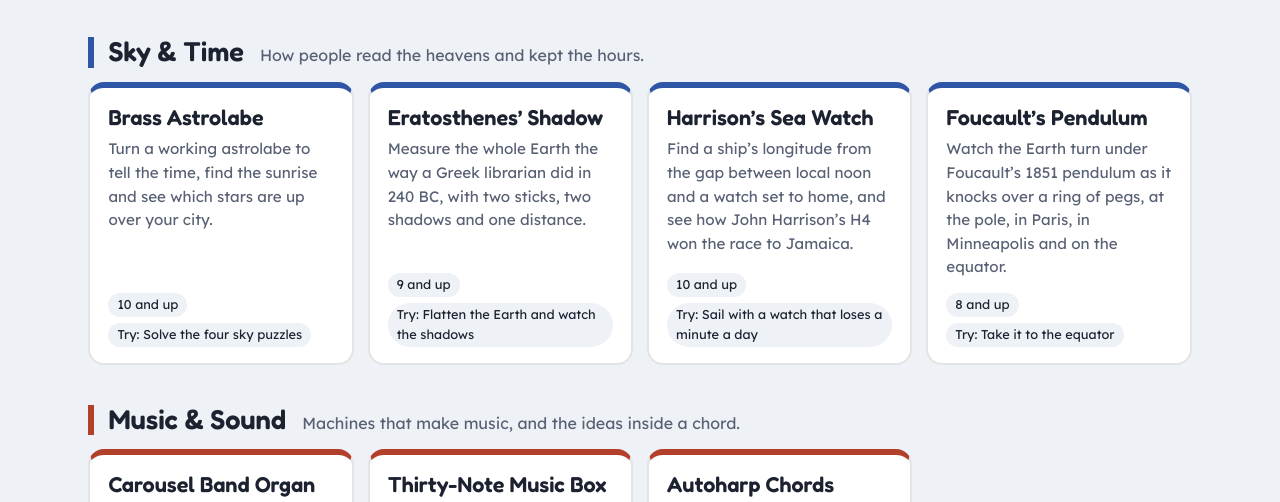
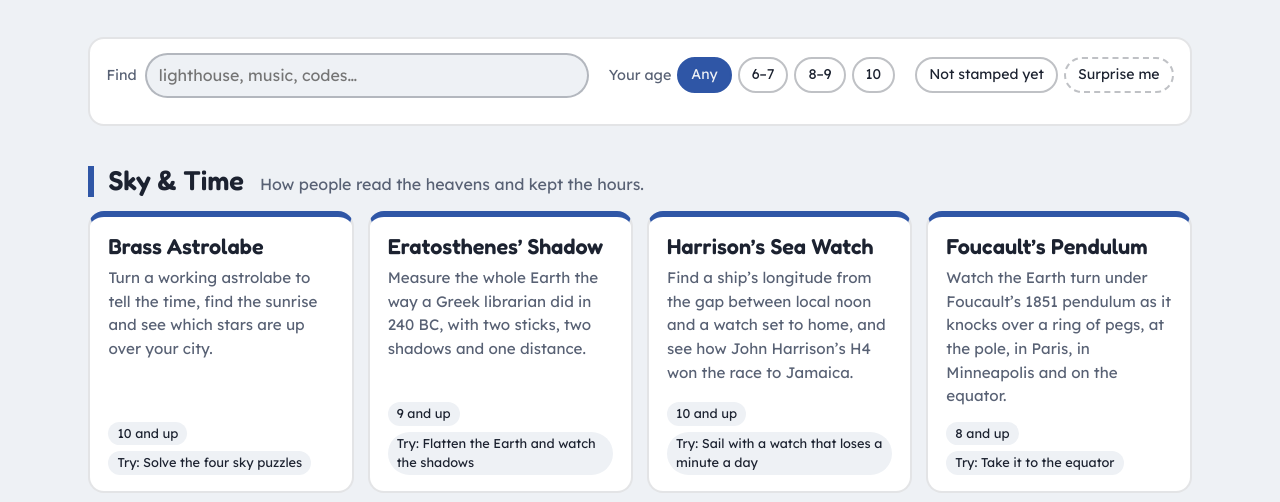
Before and after one commit to benethcopilot/museum-of-working-things, a plain HTML site: page index.html in a window 1280 px wide. Shown: the part 281-783 px from the top of the page. Drawn offline with Linux system fonts and the light colour scheme.

Commit message:
Add a finder to the lobby
Search by words, filter by the visitor's age (remembered in this browser), show only exhibits not yet stamped, or let 'Surprise me' pick an unstamped exhibit. Halls with no matches hide; planned cards hide while filtering.

Co-Authored-By: Claude Opus 5.5 <noreply@anthropic.com>

Claude-Session: https://claude.ai/code/session_01YBtwJGHEEjkj1RnLMcnQ6B

```diff
--- a/index.html
+++ b/index.html
@@ -89,6 +89,17 @@ a.card:hover { transform: translateY(-3px); border-color: var(--hall); }
 .card.soon { border-style: dashed; border-top-style: solid; opacity: 0.72; }
 .card.soon .meta span { font-style: italic; }
 .note { margin: 0; color: var(--muted); }
+.finder { display: flex; flex-wrap: wrap; gap: 12px 20px; align-items: center; padding: 14px 16px; border-radius: 16px; background: var(--card); border: 2px solid var(--line); }
+.finder label, .finder .group > span { font-size: 0.9rem; color: var(--muted); }
+.search { display: flex; align-items: center; gap: 8px; flex: 1 1 220px; min-width: 0; }
+.search input { flex: 1; min-width: 0; padding: 8px 12px; border: 2px solid var(--line-strong); border-radius: 999px; background: var(--ground); color: var(--text); font: inherit; }
+.group { display: flex; flex-wrap: wrap; align-items: center; gap: 6px; }
+.chip { padding: 5px 12px; border: 2px solid var(--line-strong); border-radius: 999px; background: none; color: var(--text); font: inherit; font-size: 0.88rem; cursor: pointer; }
+.chip:hover { border-color: var(--accent); }
+.chip[aria-pressed="true"] { background: var(--accent); border-color: var(--accent); color: var(--ground); }
+.chip.surprise { border-style: dashed; }
+.count { margin: 0; font-size: 0.9rem; color: var(--muted); flex-basis: 100%; }
+.finder[hidden], .hall[hidden], .card[hidden] { display: none; }
 footer { padding-top: 22px; border-top: 1px solid var(--line); font-size: 0.9rem; color: var(--muted); }
 footer a { color: inherit; text-underline-offset: 3px; }
 @media (max-width: 640px) {
@@ -108,6 +119,20 @@ footer a { color: inherit; text-underline-offset: 3px; }
     </div>
     <div class="passport" aria-live="polite"><b id="pass-count">0</b><span id="pass-text">exhibits stamped</span></div>
   </header>
+  <div class="finder" id="finder" role="search" aria-label="Find an exhibit" hidden>
+    <div class="search"><label for="q">Find</label><input id="q" type="search" placeholder="lighthouse, music, codes…" autocomplete="off"></div>
+    <div class="group" role="group" aria-label="Your age"><span>Your age</span>
+      <button class="chip age" type="button" data-age="99" aria-pressed="true">Any</button>
+      <button class="chip age" type="button" data-age="7" aria-pressed="false">6–7</button>
+      <button class="chip age" type="button" data-age="9" aria-pressed="false">8–9</button>
+      <button class="chip age" type="button" data-age="10" aria-pressed="false">10</button>
+    </div>
+    <div class="group">
+      <button class="chip" id="unseen" type="button" aria-pressed="false">Not stamped yet</button>
+      <button class="chip surprise" id="surprise" type="button">Surprise me</button>
+    </div>
+    <p class="count" id="count" aria-live="polite"></p>
+  </div>
   <main id="halls"><p class="note">Opening the doors…</p></main>
   <footer id="footer">Every exhibit runs in your browser. Nothing you do here is sent anywhere; your passport stamps are kept in this browser only.</footer>
 </div>
@@ -117,6 +142,52 @@ footer a { color: inherit; text-underline-offset: 3px; }
   const esc = (s) => String(s ?? '').replace(/[&<>"]/g, (c) => ({ '&': '&amp;', '<': '&lt;', '>': '&gt;', '"': '&quot;' }[c]));
   let seen = new Set();
   try { seen = new Set(JSON.parse(localStorage.getItem('museum-passport-v1') || '[]')); } catch (err) { /* stamps are optional */ }
+
+  // Find an exhibit: words, the visitor's age, and what is not stamped yet
+  function setUpFinder(total) {
+    const finder = document.getElementById('finder');
+    const q = document.getElementById('q');
+    const unseen = document.getElementById('unseen');
+    const count = document.getElementById('count');
+    const ages = Array.from(document.querySelectorAll('.chip.age'));
+    let maxAge = 99;
+    try { const a = +localStorage.getItem('museum-age-v1'); if ([7, 9, 10, 99].includes(a)) maxAge = a; } catch (err) { /* optional */ }
+    function visibleCards() {
+      return Array.from(document.querySelectorAll('a.card')).filter((c) => !c.hidden);
+    }
+    function apply() {
+      const words = q.value.trim().toLowerCase().split(/\s+/).filter(Boolean);
+      const onlyNew = unseen.getAttribute('aria-pressed') === 'true';
+      ages.forEach((b) => b.setAttribute('aria-pressed', String(+b.dataset.age === maxAge)));
+      let shown = 0;
+      document.querySelectorAll('a.card').forEach((c) => {
+        const ok = +c.dataset.min <= maxAge
+          && words.every((w) => c.dataset.words.includes(w))
+          && !(onlyNew && seen.has(c.dataset.slug));
+        c.hidden = !ok;
+        if (ok) shown++;
+      });
+      const filtering = words.length || onlyNew || maxAge !== 99;
+      document.querySelectorAll('.card.soon').forEach((c) => { c.hidden = !!filtering; });
+      document.querySelectorAll('.hall').forEach((h) => { h.hidden = !h.querySelector('.card:not([hidden])'); });
+      count.textContent = !filtering ? '' : shown ? `Showing ${shown} of ${total} exhibits.` : 'Nothing matches. Try fewer words or another age.';
+    }
+    q.addEventListener('input', apply);
+    unseen.addEventListener('click', () => { unseen.setAttribute('aria-pressed', String(unseen.getAttribute('aria-pressed') !== 'true')); apply(); });
+    ages.forEach((b) => b.addEventListener('click', () => {
+      maxAge = +b.dataset.age;
+      try { localStorage.setItem('museum-age-v1', String(maxAge)); } catch (err) { /* optional */ }
+      apply();
+    }));
+    document.getElementById('surprise').addEventListener('click', () => {
+      const pool = visibleCards();
+      const fresh = pool.filter((c) => !seen.has(c.dataset.slug));
+      const pick = (fresh.length ? fresh : pool)[Math.floor(Math.random() * (fresh.length || pool.length))];
+      if (pick) location.href = pick.getAttribute('href');
+    });
+    finder.hidden = false;
+    apply();
+  }
 
   fetch('exhibits.json')
     .then((r) => r.json())
@@ -135,7 +206,9 @@ footer a { color: inherit; text-underline-offset: 3px; }
           if (e.status === 'planned') {
             return `<div class="card soon" style="--hall:${esc(h.color)}"><h3>${esc(e.title)}</h3><p>${esc(e.blurb)}</p><p class="meta"><span>Opening soon</span></p></div>`;
           }
-          return `<a class="card${seen.has(e.slug) ? ' stamped' : ''}" href="exhibits/${esc(e.slug)}/" style="--hall:${esc(h.color)}">
+          const minAge = /^(\d+)/.test(e.ages || '') ? parseInt(e.ages, 10) : 0;
+          const words = [e.title, e.blurb, e.try, h.name].join(' ').toLowerCase();
+          return `<a class="card${seen.has(e.slug) ? ' stamped' : ''}" href="exhibits/${esc(e.slug)}/" style="--hall:${esc(h.color)}" data-slug="${esc(e.slug)}" data-min="${minAge}" data-words="${esc(words)}">
             ${seen.has(e.slug) ? '<span class="stamp">Stamped</span>' : ''}
             <h3>${esc(e.title)}</h3><p>${esc(e.blurb)}</p>
             <p class="meta">${e.ages ? `<span>${esc(e.ages)}</span>` : ''}${e.try ? `<span>Try: ${esc(e.try)}</span>` : ''}</p></a>`;
@@ -147,6 +220,7 @@ footer a { color: inherit; text-underline-offset: 3px; }
       if (data.museum.repo) {
         document.getElementById('footer').insertAdjacentHTML('beforeend', ` The museum is open source: <a href="${esc(data.museum.repo)}">see how it is built</a>.`);
       }
+      setUpFinder(open.length);
     })
     .catch(() => {
       document.getElementById('halls').innerHTML = '<p class="note">The exhibit list could not be loaded. If you opened this file straight from your computer, run a small web server instead: see the README.</p>';
```
Also changed, not shown: 1 other file.
